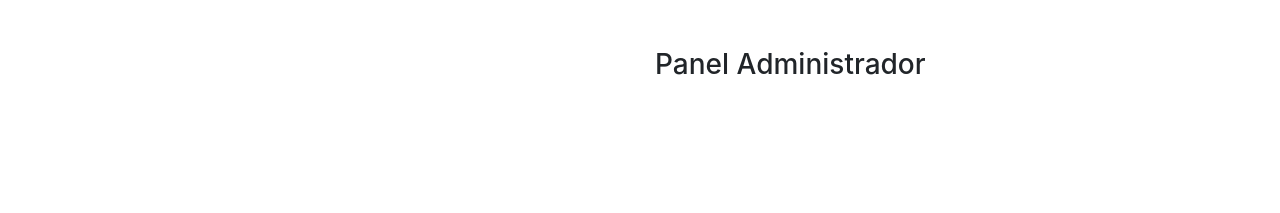
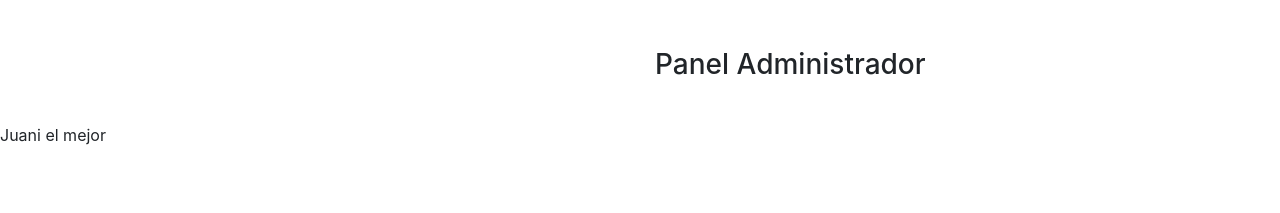
Before and after one commit to ConstanzaGalia/proyectoFinal-fontend, a React (Create React App) app: page /admin in a window 1280 px wide. Shown: the top 213 px of the page. Built offline with nearby package versions, Linux system fonts and the light colour scheme.

Commit message:
mando todo lo hecho en clases

```diff
--- a/src/App.js
+++ b/src/App.js
@@ -9,6 +9,7 @@ import SobreNosotros from './pages/SobreNosotros';
 import Productos from './pages/Productos';
 import ServicioTecnico from './pages/ServicioTecnico';
 import Contacto from './pages/Contacto';
+import AdminProductos from './components/AdminProductos';
 
 
 
@@ -19,6 +20,7 @@ function App() {
         <Switch>
           <Route path='/admin'>
             <Admin />
+            <AdminProductos />
           </Route>
           <Route path='/nosotros'>
             <SobreNosotros />
--- /dev/null
+++ b/src/components/AdminProductos.jsx
@@ -0,0 +1,9 @@
+import React from 'react'
+
+export default function AdminProductos() {
+    return (
+        <div>
+            Juani el mejor
+        </div>
+    )
+}
--- a/src/pages/Landing.jsx
+++ b/src/pages/Landing.jsx
@@ -1,14 +1,14 @@
 
-import React from 'react'
-import Carousel from '../components/Carousel'
+import React from 'react'/*
+import Carousel from '../components/Carousel' */
 import NavBar from '../components/NavBar'
 
 
 export default function Landing() {
   return (
     <>
-      <NavBar />
-      <Carousel />
+      <NavBar />{/*
+      <Carousel /> */}
     </>
   )
 }
```
